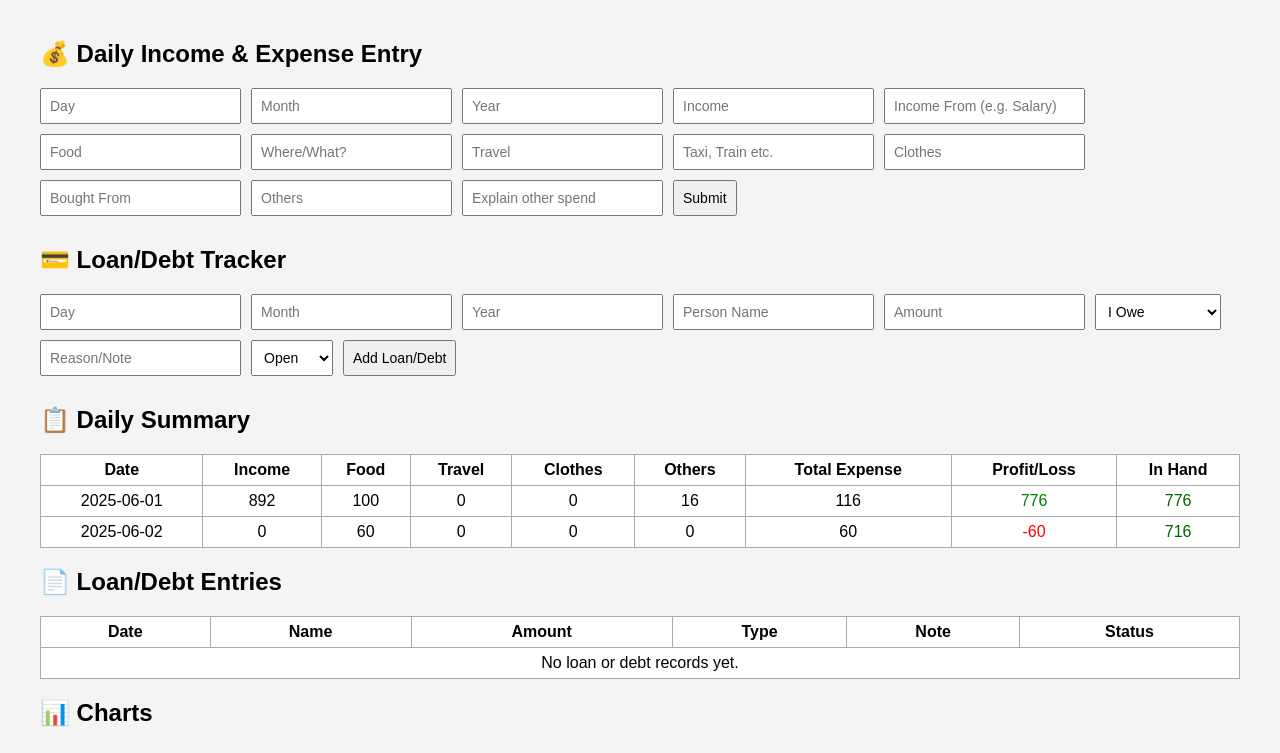
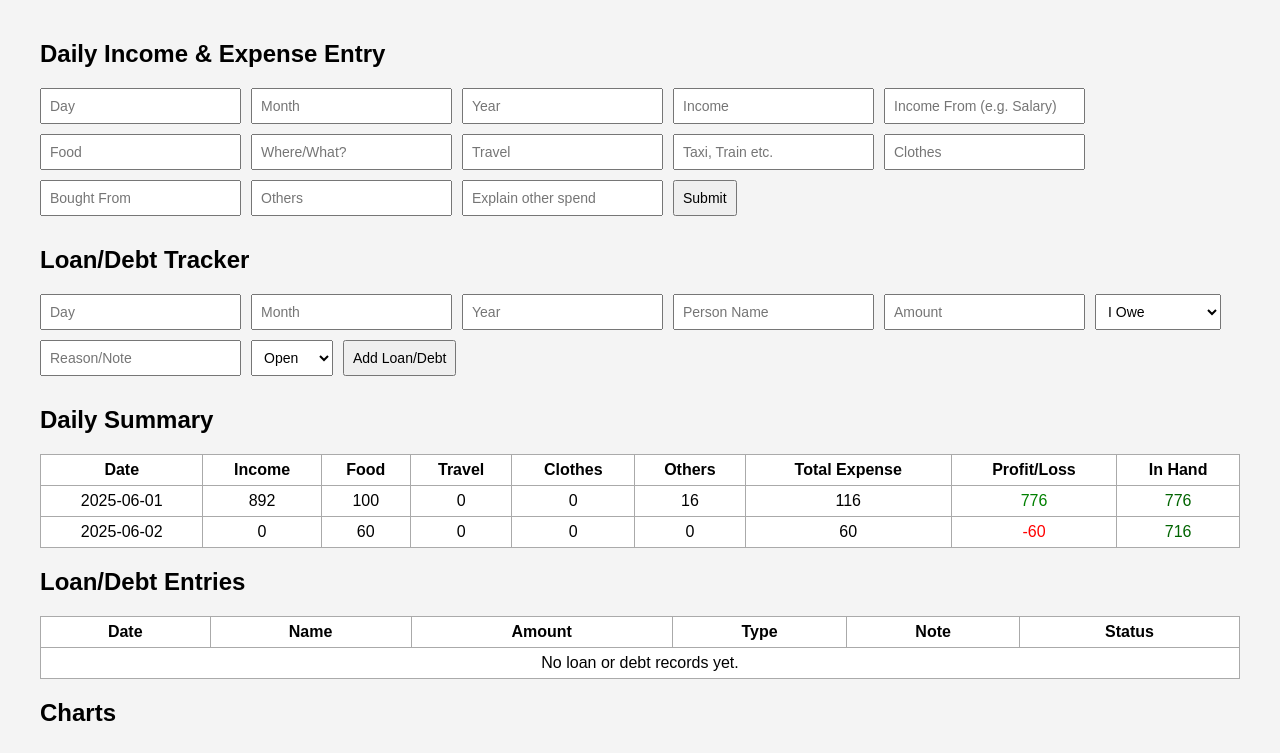
Before and after one commit to PUGHAZH2005/Finance, a plain HTML site: page index.html in a window 1280 px wide. Shown: the top 753 px of the page. Drawn offline with nearby package versions, Linux system fonts and the light colour scheme.

Commit message:
Update index.html

```diff
--- a/index.html
+++ b/index.html
@@ -44,7 +44,7 @@
     </style>
   </head>
   <body>
-    <h2>💰 Daily Income & Expense Entry</h2>
+    <h2> Daily Income & Expense Entry</h2>
     <form id="entryForm">
       <input name="day" type="number" placeholder="Day" required />
       <input name="month" type="number" placeholder="Month" required />
@@ -62,7 +62,7 @@
       <button type="submit">Submit</button>
     </form>
 
-    <h2>💳 Loan/Debt Tracker</h2>
+    <h2> Loan/Debt Tracker</h2>
     <form id="loanForm">
       <input name="day" type="number" placeholder="Day" required />
       <input name="month" type="number" placeholder="Month" required />
@@ -83,13 +83,13 @@
 
     <div class="status" id="statusText"></div>
 
-    <h2>📋 Daily Summary</h2>
+    <h2> Daily Summary</h2>
     <table id="dataTable">
       <thead></thead>
       <tbody></tbody>
     </table>
 
-    <h2>📄 Loan/Debt Entries</h2>
+    <h2> Loan/Debt Entries</h2>
     <table id="loanTable">
       <thead>
         <tr>
@@ -99,7 +99,7 @@
       <tbody></tbody>
     </table>
 
-    <h2>📊 Charts</h2>
+    <h2> Charts</h2>
     <canvas id="lineChart"></canvas>
     <canvas id="radarChart"></canvas>
     <canvas id="pieChart"></canvas>
```
